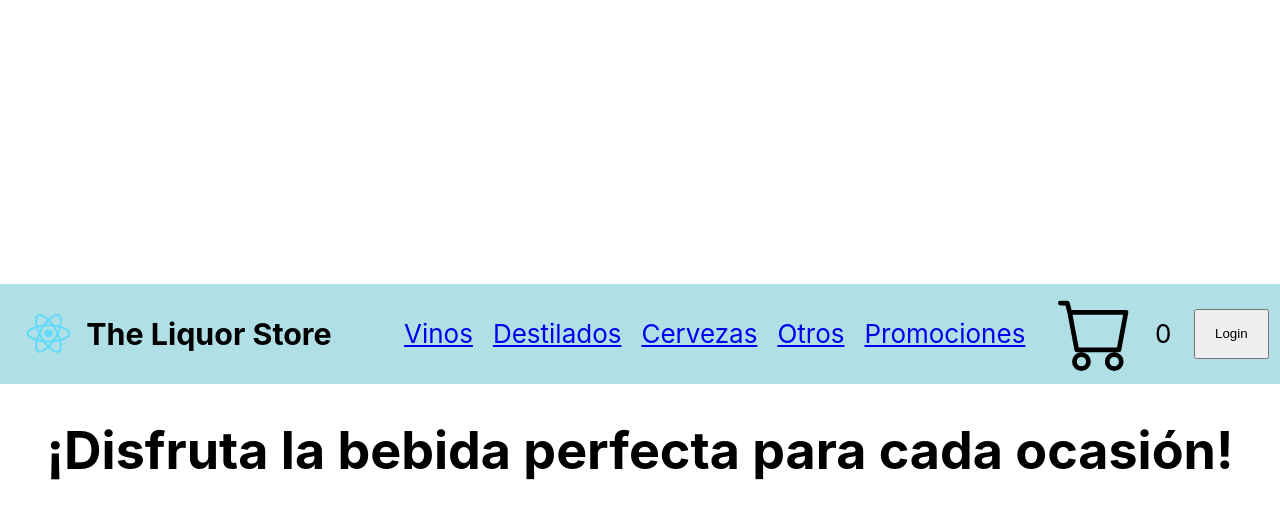
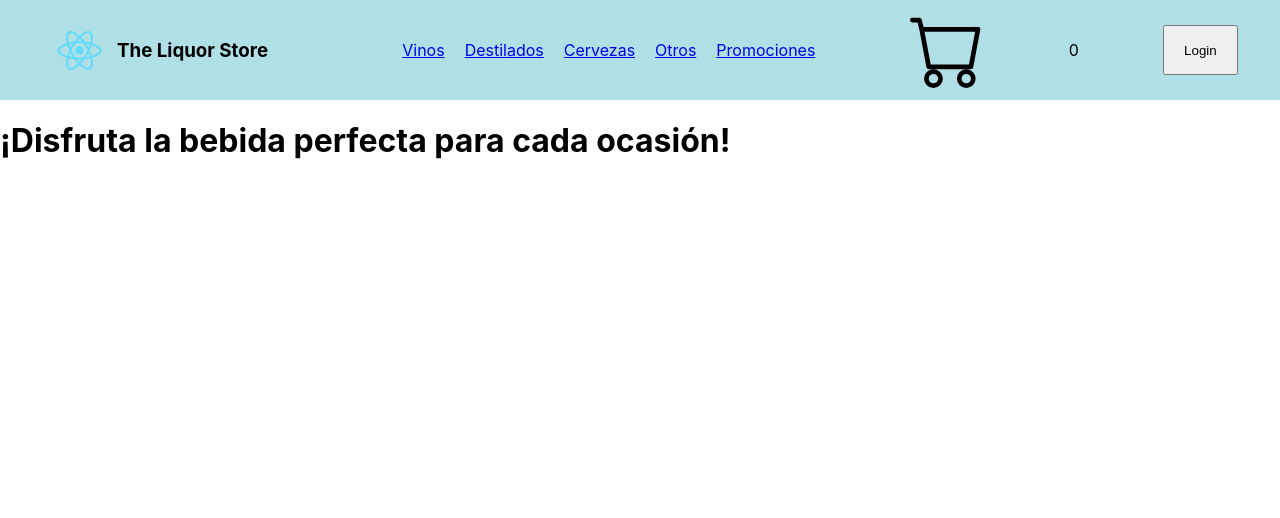
Before and after one commit to gonzalo-soriano/liquor-store-soriano, a React (Create React App) app: page / in a window 1280 px wide. Shown: the top 518 px of the page. Built offline with nearby package versions, Linux system fonts and the light colour scheme.

Commit message:
Estilo simplificado

```diff
--- a/src/App.js
+++ b/src/App.js
@@ -1,11 +1,10 @@
-import './App.css';
 import NavBar from './components/NavBar/NavBar';
 import ItemListContainer from './components/ItemListContainer/ItemListContainer';
 
 function App() {
   return (
-    <div className="App">
-      <header className="App-header">
+    <div>
+      <header>
         <NavBar />
         <ItemListContainer greeting="¡Disfruta la bebida perfecta para cada ocasión!"/>
       </header>
```
